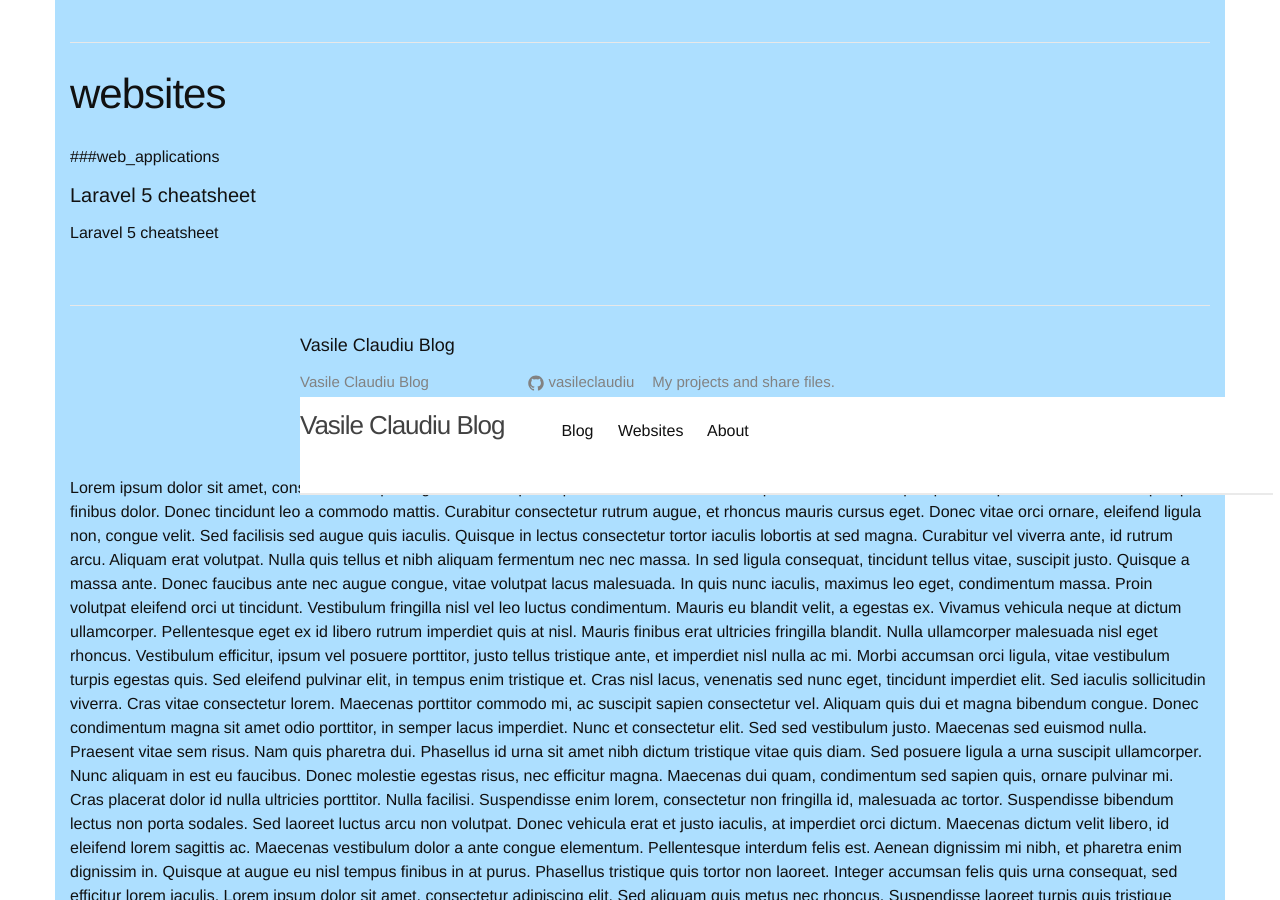
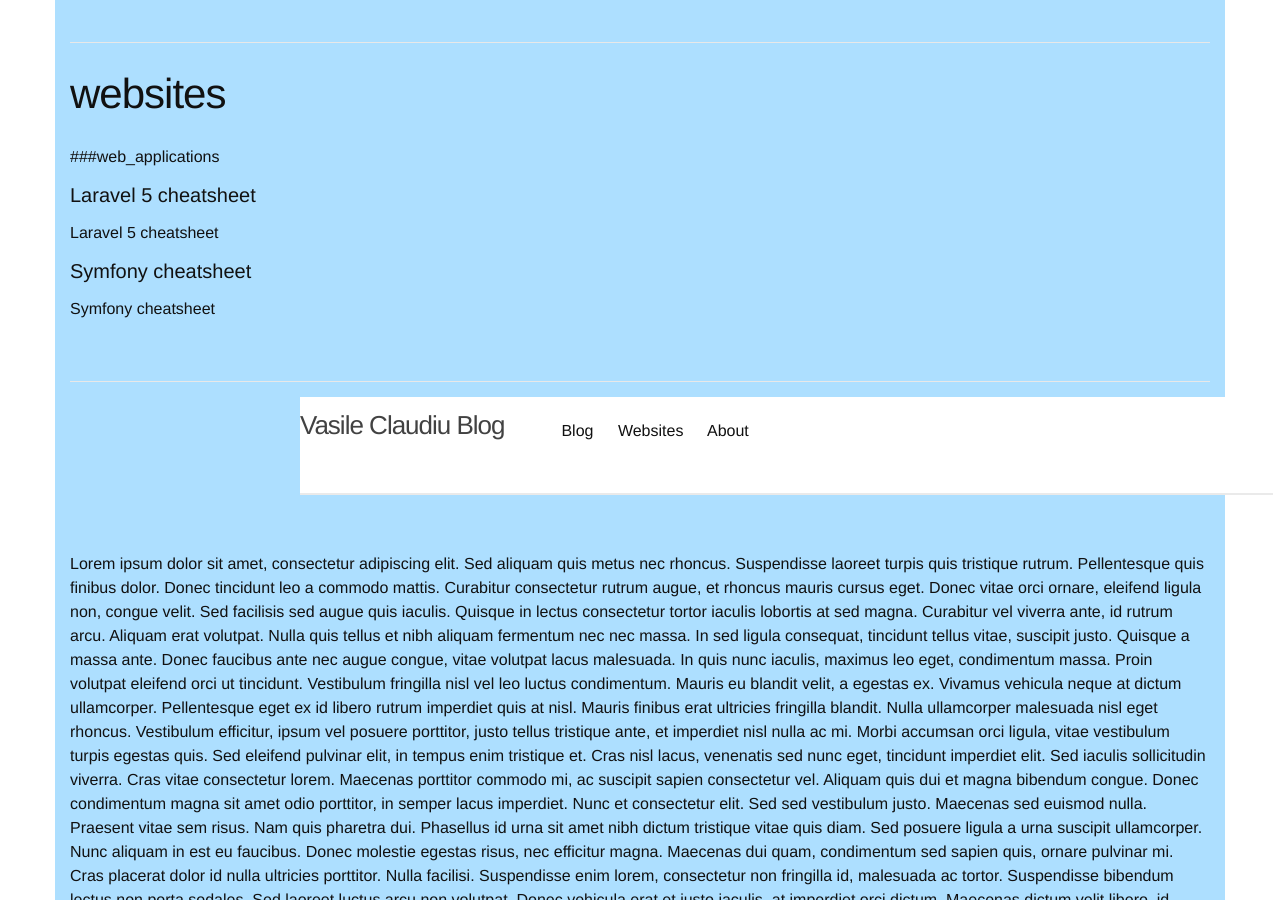
Before and after one commit to VasileClaudiu/blog, a Jekyll site: the page built from websites.md, in a window 1280 px wide and 900 px high, scrolled down 405 px. Built offline with Jekyll 4.4.1, drawn with Linux system fonts in a browser that asks for light colours.

Commit message:
symfony cheat sheet

```diff
--- a/websites.md
+++ b/websites.md
@@ -8,3 +8,6 @@
 
 <h4>Laravel 5 cheatsheet</h4>
 <a href="https://vasileclaudiu.github.io/vasileclaudiu.github.io-laravel5-cheatsheet/">Laravel 5 cheatsheet</a>
+
+<h4>Symfony cheatsheet</h4>
+<a href="http://www.symfony2cheatsheet.com/">Symfony cheatsheet</a>
```
